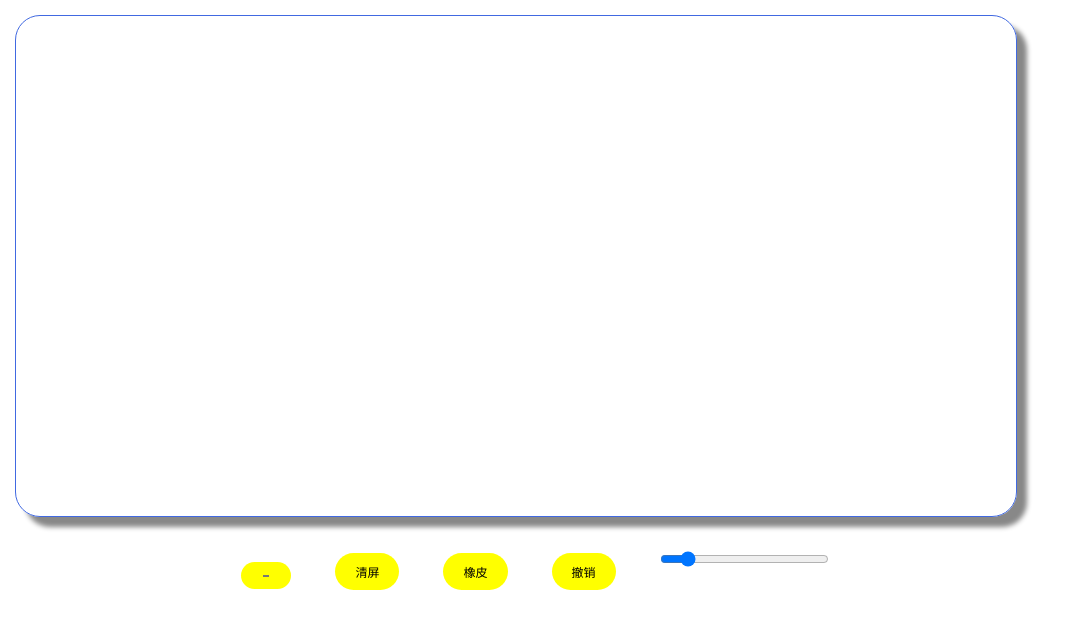
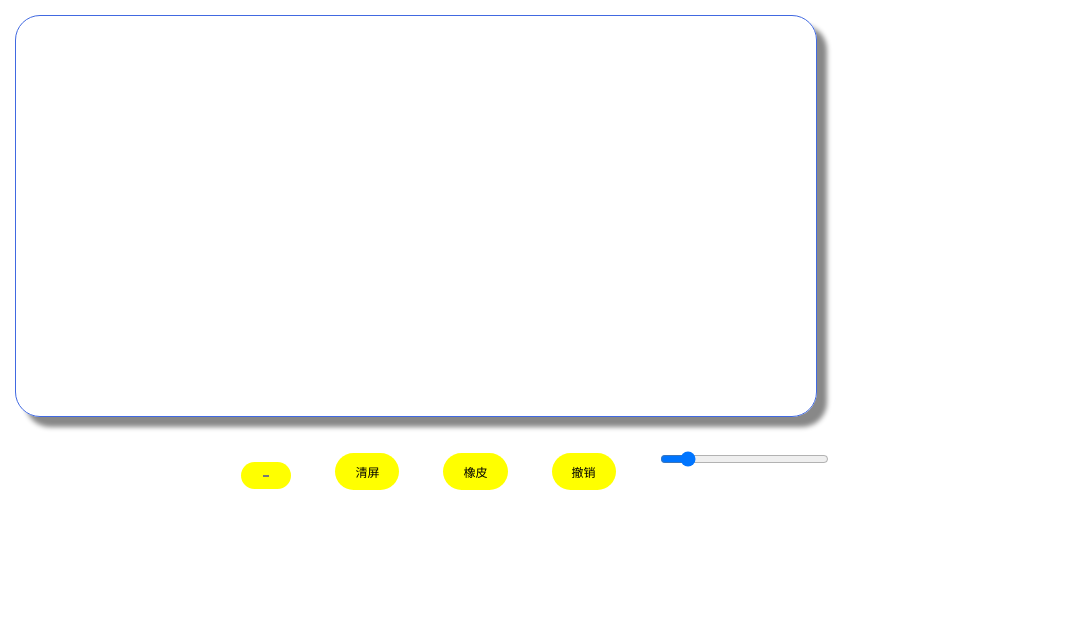
Before and after one commit to miumiu25/drawing, a plain HTML site: page index.html in a window 1280 px wide. Shown: the whole page, without its empty margins (0-1078 px from the left). Drawn offline with nearby package versions, Linux system fonts and the light colour scheme.

Commit message:
Update index.html

```diff
--- a/index.html
+++ b/index.html
@@ -10,7 +10,7 @@
 
 <body>
     <div class="wrapper">
-        <canvas class="cavs" width="1000" height="500"></canvas>
+        <canvas class="cavs" width="800" height="400"></canvas>
         <ul class="btn-list">
             <li><input type="color" id="colorBoard"></li>
             <li><input type="button" id="clearBoard" value="清屏"></li>
```
